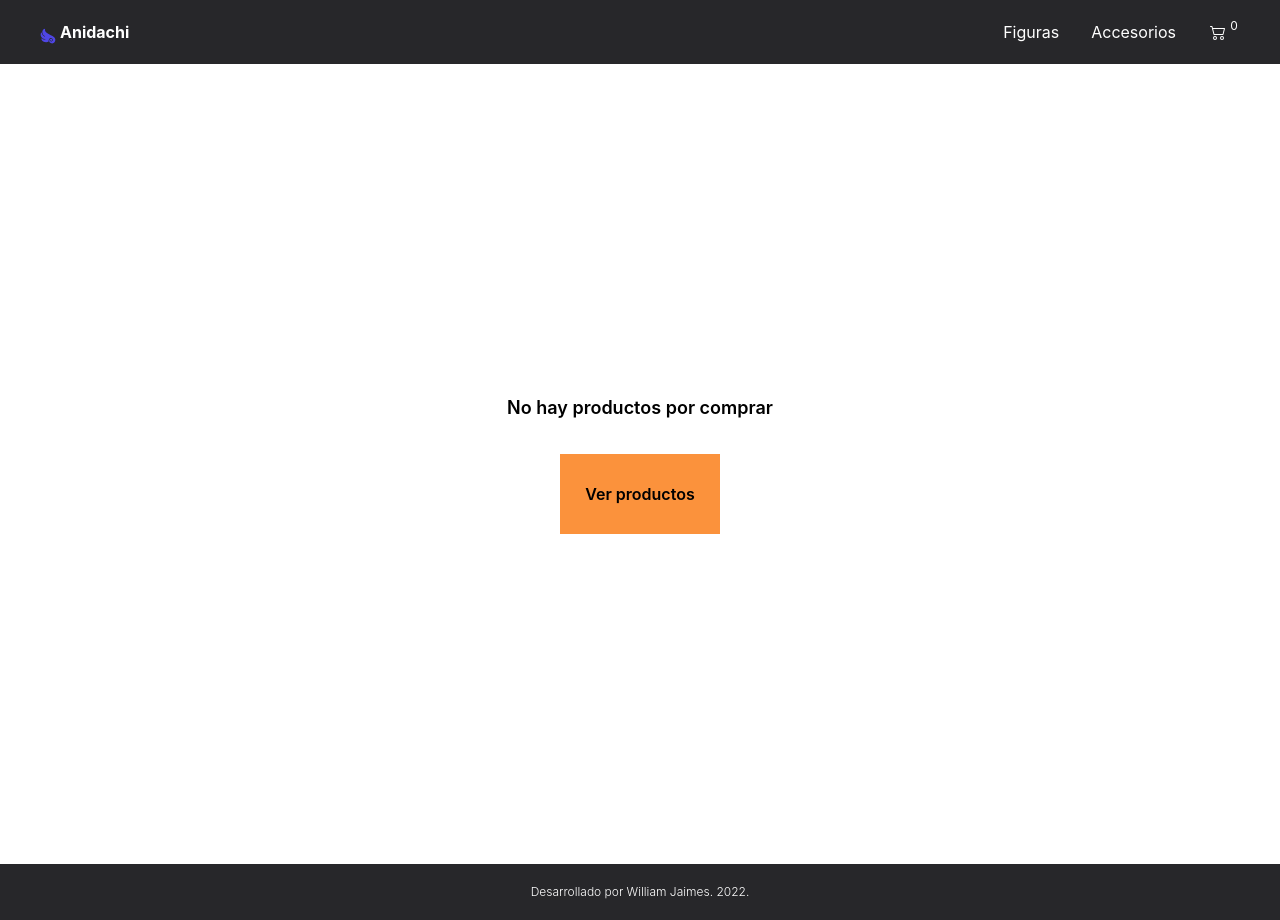
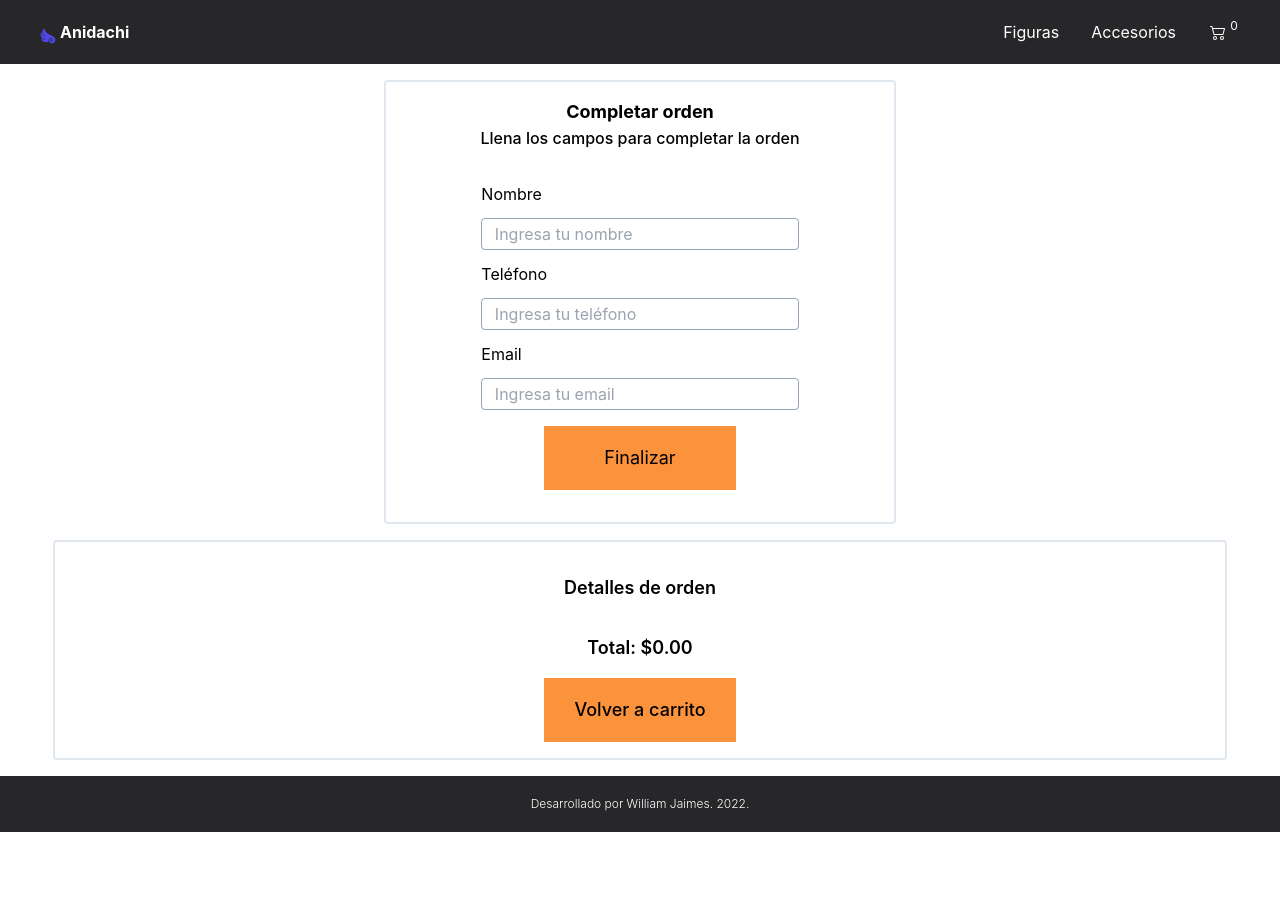
Before and after one commit to willjdev/Anidachi-Jaimes, a React (Create React App) app: page /checkout in a window 1280 px wide. After the commit the page ends 832 px from the top, so only its background shows below. Built offline with nearby package versions, Linux system fonts and the light colour scheme.

Commit message:
Cambios multiples de estilos

```diff
--- a/src/App.css
+++ b/src/App.css
@@ -36,3 +36,9 @@
     transform: rotate(360deg);
   }
 }
+
+
+body {
+  display: flex;
+  flex-direction: column;
+}
--- a/src/components/Cart.js
+++ b/src/components/Cart.js
@@ -70,13 +70,13 @@ function Cart() {
 
                   <div className='w-4/12 h-full flex justify-center items-center'>
                     <div className='w-1/3 h-28 text-center text-base'>
-                      ${item.price}
+                      ${(item.price).toFixed(2)}
                     </div>
                     <div className='w-1/3 h-28 text-center text-base'>
                       {item.quantity}
                     </div>
                     <div className='w-1/3 h-28 text-center text-base'>
-                      ${item.price * item.quantity}
+                      ${(item.price * item.quantity).toFixed(2)}
                     </div>
                   </div>
 
@@ -90,7 +90,7 @@ function Cart() {
               {/* Subtotal */}
               <div className='w-11/12 h-20 border-b-2 border-slate-200 flex justify-end items-center gap-7 pr-4 text-base font-bold'>
                 <h2>Subtotal</h2>
-                <h2>${precioItem()}</h2>
+                <h2>${precioItem().toFixed(2)}</h2>
               </div>
             </div>
 
@@ -102,7 +102,7 @@ function Cart() {
                 <div className='w-full h-2/4 text-lg font-bold flex items-center pl-5'>Resumen de orden</div>
                 <div className='w-full h-1/4 flex justify-between items-center px-5'>
                   <h2>Subtotal:</h2>
-                  <h2>${precioItem()}</h2>
+                  <h2>${precioItem().toFixed(2)}</h2>
                 </div>
                 <div className='w-full h-1/4 text-sm pl-5'>* Costo de envío gratis</div>
               </div>
@@ -152,7 +152,7 @@ function Cart() {
                 Cantidad: <span className='text-base font-medium'>{item.quantity}</span>
               </div>
               <div className='self-start text-sm mt-1'>
-                Precio: $<span  className='text-base font-medium'>{item.price}</span>
+                Precio: $<span  className='text-base font-medium'>{(item.price).toFixed(2)}</span>
               </div>
               <div onClick={() => {borrarItem(item.id); alertaBorrado()}} className='self-start text-sm mt-1 italic text-gray-500 cursor-pointer underline'>
                 Eliminar
--- a/src/components/Checkout.js
+++ b/src/components/Checkout.js
@@ -109,7 +109,7 @@ export default function Checkout() {
 
   return (
     <>
-     {cart.length != 0 ? <div className='w-full h-auto pt-4 flex flex-col items-center justify-center bg-white'>
+     <div className='w-full h-full pt-4 flex flex-col items-center justify-center bg-white'>
         {!presBtn &&
         <section className='md:w-2/5 w-11/12 md:h-full h-auto flex flex-col items-center justify-around border-2 border-slate-200 rounded md:p-4'>
           <h1 className='font-bold text-lg md:my-0 my-4' >Completar orden</h1>
@@ -174,11 +174,6 @@ export default function Checkout() {
           </Link>
         </div>}
     </div>
-    :
-    <section className='w-full h-screen flex flex-col items-center justify-center gap-8 bg-white'>
-          <div className='text-lg font-semibold'>No hay productos por comprar</div>
-          <Link to='/' ><button className='w-40 h-20 text-black bg-orange-400 font-semibold'>Ver productos</button></Link>
-      </section>}
     </>
   )
 }
--- a/src/components/Footer.js
+++ b/src/components/Footer.js
@@ -2,7 +2,7 @@ import React from 'react'
 
 export default function Footer() {
   return (
-    <div className='w-full h-14 bg-zinc-800 flex items-center justify-center text-xs font-light text-white'>
+    <div className='w-full h-14 bg-zinc-800 flex items-center justify-center text-xs font-light text-white justify-self-end'>
         Desarrollado por William Jaimes. 2022.
     </div>
   )
--- a/src/components/ItemDetail.js
+++ b/src/components/ItemDetail.js
@@ -23,15 +23,15 @@ export default function ItemDetail({producto}) {
   return (
     <>
       {images && (
-        <section className='md:w-3/4 w-full h-screen p-2 bg-white shadow-md md:flex md:flex-row flex flex-col items-center justify-around'>
+        <section className='md:w-3/4 w-full h-full p-2 bg-white shadow-md md:flex md:flex-row flex flex-col items-center justify-around'>
           <div className='md:w-1/2 w-full md:h-full h-1/3 flex md:flex-col flex-row items-center justify-evenly '>
             <div id='imagen' className='md:w-80 md:h-80 w-40 h-1/6 flex items-center justify-center md:mb-2 mb-0'>
               <img className='md:max-w-full md:max-h-full w-auto h-auto' src={cambioImg0} alt="producto"/>
             </div>
-            {images[1] && <div id='imagenes' className='md:w-96 md:h-fit md:p-2 flex md:flex-row flex-col gap-3 md:gap-0 justify-around items-center md:border-t md:border-black '>
-              {images[1] && <img src={cambioImg1} onClick={() => {setCambioImg1(cambioImg0);setCambioImg0(cambioImg1);}} className='md:w-1/4 w-3/4 md:h-auto h-20 cursor-pointer' alt='producto'/>}
-              {images[2] && <img src={cambioImg2} onClick={() => {setCambioImg2(cambioImg0);setCambioImg0(cambioImg2);}} className='md:w-1/4 w-3/4 md:h-auto h-20 cursor-pointer' alt='producto'/>}
-              {images[3] && <img src={cambioImg3} onClick={() => {setCambioImg3(cambioImg0);setCambioImg0(cambioImg3);}} className='md:w-1/4 w-3/4 md:h-auto h-20 cursor-pointer' alt='producto'/>}
+            {images[1] && <div id='imagenes' className='md:w-96 w-40 md:h-fit h-auto md:p-2 flex md:flex-row flex-col gap-3 md:gap-0 justify-around items-center md:border-t md:border-black '>
+              {images[1] && <img src={cambioImg1} onClick={() => {setCambioImg1(cambioImg0);setCambioImg0(cambioImg1);}} className='md:w-1/4 w-3/5 md:h-auto h-auto cursor-pointer mt-2 md:mt-0' alt='producto'/>}
+              {images[2] && <img src={cambioImg2} onClick={() => {setCambioImg2(cambioImg0);setCambioImg0(cambioImg2);}} className='md:w-1/4 w-3/5 md:h-auto h-auto cursor-pointer mt-2 md:mt-0' alt='producto'/>}
+              {images[3] && <img src={cambioImg3} onClick={() => {setCambioImg3(cambioImg0);setCambioImg0(cambioImg3);}} className='md:w-1/4 w-3/5 md:h-auto h-auto cursor-pointer mt-2 md:mt-0' alt='producto'/>}
             </div>}
           </div>
           <div className='md:w-1/2 md:h-full w-full p-2 h-2/3 md:p-0 flex flex-col items-center justify-evenly'>
--- a/src/components/ItemDetailContainer.js
+++ b/src/components/ItemDetailContainer.js
@@ -5,7 +5,6 @@ import {getFirestore, getDoc, doc} from 'firebase/firestore';
 
 
 function ItemDetailContainer() {
-  let colores = ["#E24E42", "#E9B000", "#008F95", "#4717F6"]
 
   const {id} = useParams();
 
--- a/src/components/NavBar.js
+++ b/src/components/NavBar.js
@@ -10,7 +10,7 @@ function NavBar () {
         {seccion: "Accesorios", link:"/category/accessory"}
     ]
     const [abierto, setAbierto] = useState(false);
-    let hola = `md:flex md:flex-row md:items-center md:h-auto h-40 flex flex-col items-start justify-around md:static md:pb-0 absolute pb-4 left-2 md:z-auto pl-5 w-1/2 md:w-auto transition-all duration-500 ease-in bg-zinc-800 ${abierto ? 'top-20 opacity-100 z-1' : 'top-[-500] z-[-2]'} md:opacity-100`;
+
 
     return (<>
         <nav className='shadow-md w-full h-auto top-0 left-0'>
--- a/src/context/CartContext.js
+++ b/src/context/CartContext.js
@@ -29,7 +29,6 @@ export default function CartContext({children}) {
       ...producto, quantity
     }
     if (cart.length == 0) {
-      //setCart([nuevoObj])
       localStorage.setItem("orden", JSON.stringify([nuevoObj]))
       setActualizador(1);
     } else {
@@ -41,11 +40,9 @@ export default function CartContext({children}) {
         if (arrayTemp[indexProducto].quantity > arrayTemp[indexProducto].stock) {
           arrayTemp[indexProducto].quantity -= quantity;
         }
-        //setCart(arrayTemp);
         localStorage.setItem("orden", JSON.stringify(arrayTemp))
         setActualizador(arrayTemp)
       } else {
-        //setCart([...cart, nuevoObj]);
         localStorage.setItem("orden", JSON.stringify([...cart, nuevoObj]))
         setActualizador([...cart, nuevoObj])
       }
@@ -59,7 +56,6 @@ export default function CartContext({children}) {
   };
 
   const borrarItem = (id) => {
-    //setCart(cart.filter(item => item.id !== id));
     localStorage.clear();
     localStorage.setItem("orden", JSON.stringify(cart.filter(item => item.id !== id)));
     setActualizador(cart.filter(item => item.id !== id))
```
Also changed, not shown: 1 other file (tests, documents, lock files or other folders).
